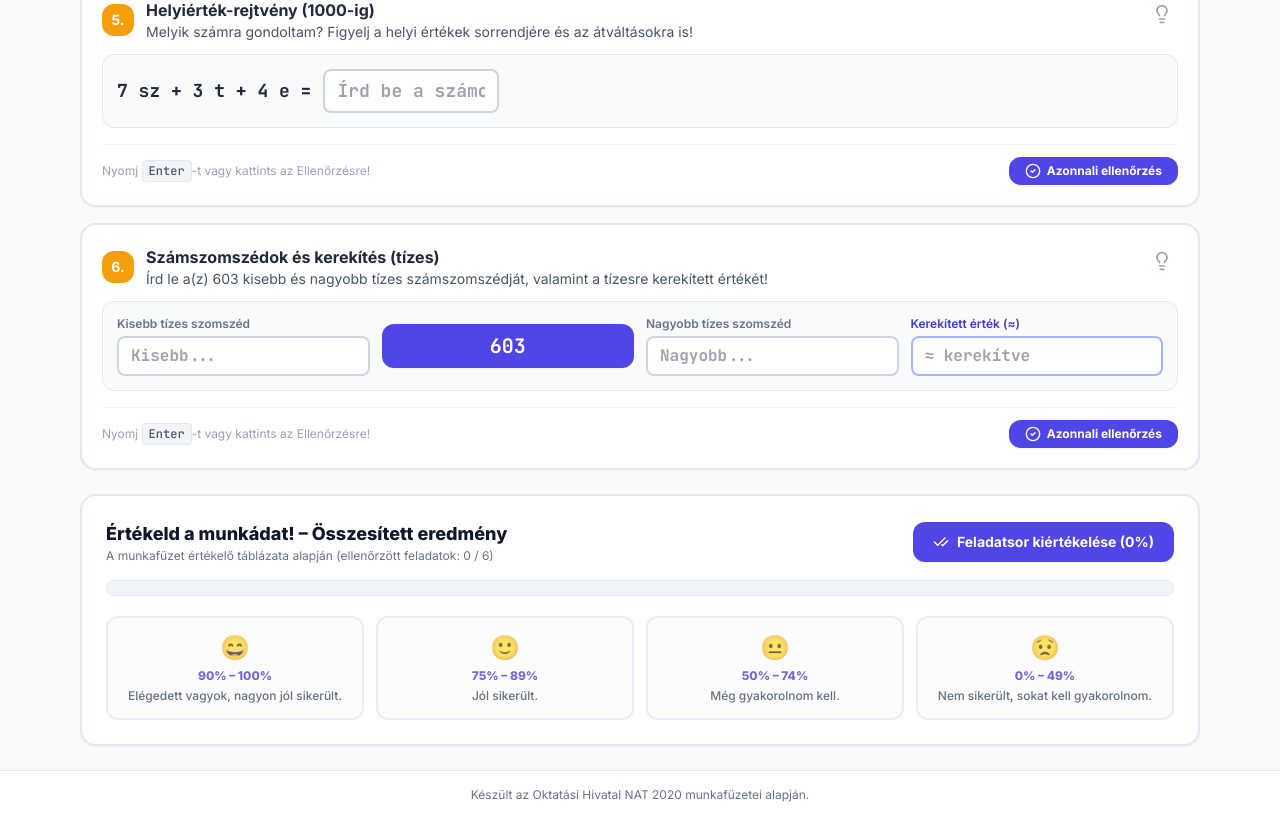
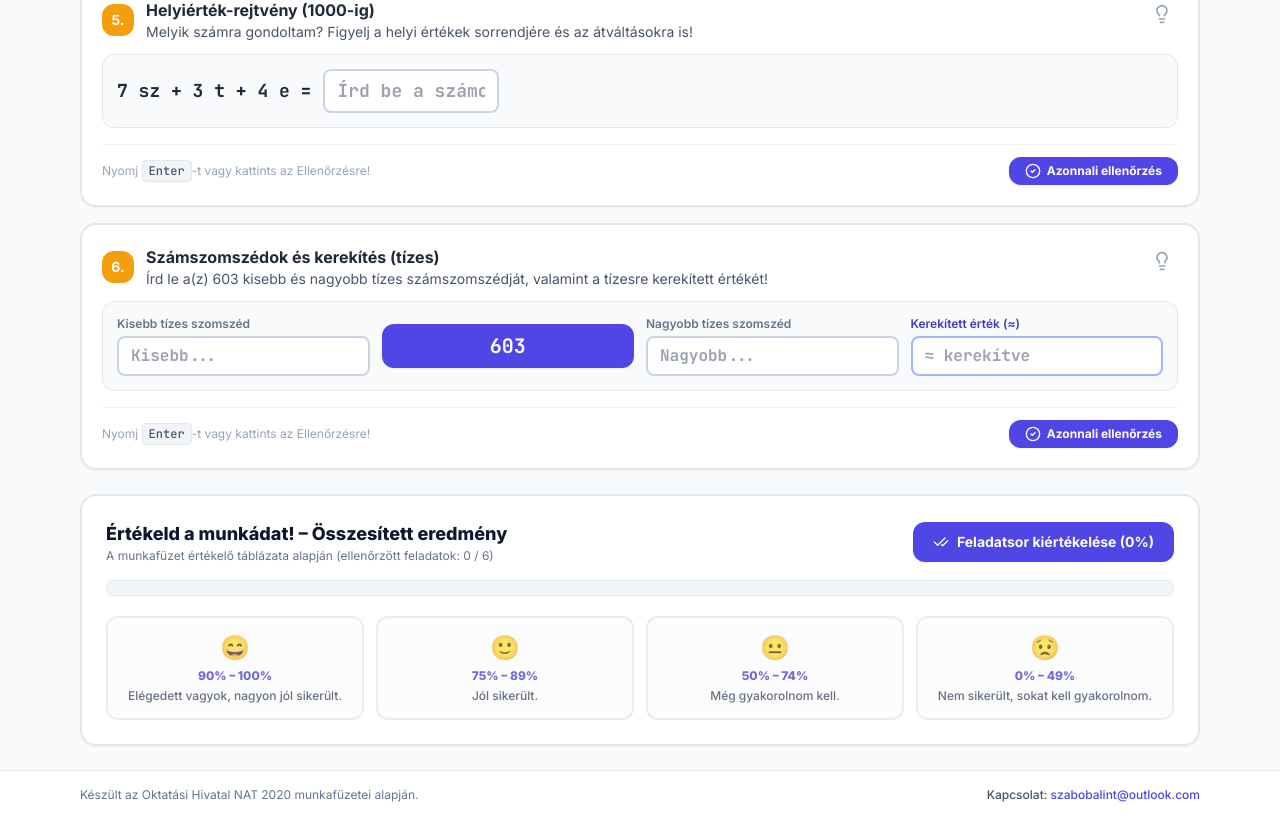
Before and after one commit to boba824/feladatgyar, a React (Vite) app: page / in a window 1280 px wide. Shown: the part 2470-3289 px from the top of the page. Built offline with nearby package versions, Linux system fonts and the light colour scheme.

Commit message:
Footer added

```diff
--- a/src/App.tsx
+++ b/src/App.tsx
@@ -809,9 +809,20 @@ export function App() {
       </main>
 
       {/* Footer */}
-      <footer className="bg-white border-t border-slate-200 py-4 text-center text-xs text-slate-500 print:hidden">
-        <div className="max-w-6xl mx-auto px-4">
-          <span>Készült az Oktatási Hivatal NAT 2020 munkafüzetei alapján.</span>
+      <footer className="bg-white border-t border-slate-200 py-4 text-xs text-slate-500 print:hidden">
+        <div className="max-w-6xl mx-auto px-4 flex flex-col sm:flex-row justify-between items-start sm:items-center gap-2">
+          <span className="text-left">
+            Készült az Oktatási Hivatal NAT 2020 munkafüzetei alapján.
+          </span>
+          <span className="text-right font-medium text-slate-600 self-end sm:self-auto">
+            Kapcsolat:{' '}
+            <a
+              href="mailto:szabobalint@outlook.com"
+              className="text-indigo-600 hover:text-indigo-800 hover:underline transition"
+            >
+              szabobalint@outlook.com
+            </a>
+          </span>
         </div>
       </footer>
     </div>
```
